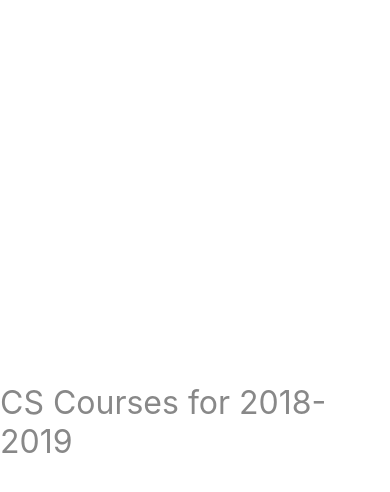
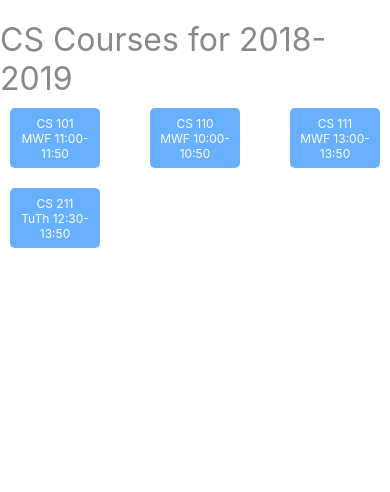
Before and after one commit to carlit-os/class-scheduler, a React Native app: screen / in a window 390 px wide. Shown: the top 492 px of the page. Built offline with nearby package versions, Linux system fonts and the light colour scheme.

Commit message:
Course List

```diff
--- a/App.js
+++ b/App.js
@@ -1,23 +1,101 @@
 import React from 'react';
-import { StyleSheet, Text, View } from 'react-native';
+import { SafeAreaView, ScrollView, StyleSheet, Text, TouchableOpacity, View } from 'react-native';
+
 
 const schedule = {
-  title: "CS Courses for 2018-2019"
+  "title": "CS Courses for 2018-2019",
+  "courses": [
+    {
+      "id": "F101",
+      "title": "Computer Science: Concepts, Philosophy, and Connections",
+      "meets": "MWF 11:00-11:50"
+    },
+    {
+      "id": "F110",
+      "title": "Intro Programming for non-majors",
+      "meets": "MWF 10:00-10:50"
+    },
+    {
+      "id": "F111",
+      "title": "Fundamentals of Computer Programming I",
+      "meets": "MWF 13:00-13:50"
+    },
+    {
+      "id": "F211",
+      "title": "Fundamentals of Computer Programming II",
+      "meets": "TuTh 12:30-13:50"
+    }
+  ]
 };
+
+const getCourseNumber = course => (
+  course.id.slice(1)
+);
+
+const Course = ({course}) => (
+  <TouchableOpacity style={styles.courseButton}>
+    <Text style={styles.courseText}>
+      {`CS ${getCourseNumber(course)}\n${course.meets}`}
+    </Text>
+  </TouchableOpacity>
+);
+
+const CourseList = ({courses}) => (
+  <ScrollView>
+    <View style={styles.courseList}>
+      {courses.map(course => <Course key={course.id} course={course} />) }
+    </View>
+    </ScrollView>
+);
+
+const Banner = ({title}) => (
+  <Text style={styles.bannerStyle}>{title}</Text>
+);
 
 const App = () => {
   return (
-    <View style={styles.container}>
-      <Text style={styles.bannerStyle}>{schedule.title}</Text>
-    </View>
+    <SafeAreaView style={styles.container}>
+      <Banner title={schedule.title} />
+      <CourseList courses={schedule.courses} />
+    </SafeAreaView>
   );
 }
+
 
 const styles = StyleSheet.create({
   container: {
     flex: 1,
     alignItems: 'center',
     justifyContent: 'center',
+    paddingTop: 20,
+  },
+  banner: {
+    color: '#888',
+    fontSize: 32,
+  },
+  courseList: {
+    flex: 1,
+    flexDirection: 'row',
+    flexWrap: 'wrap',
+    alignItems: 'center',
+    justifyContent: 'space-between',
+  },
+  courseButton: {
+    flex: 1,
+    borderRadius: 5,
+    justifyContent: 'center',
+    alignItems: 'center',
+    margin: 10,
+    height: 60,
+    padding: 10,
+    minWidth: 90,
+    maxWidth: 90,
+    backgroundColor: '#66b0ff',
+  },
+  courseText:{
+    color: '#fff',
+    fontSize: 12,
+    textAlign: 'center',
   },
   bannerStyle: {
     color: '#888',
@@ -25,4 +103,5 @@
   }
 });
 
+
 export default App;
```
